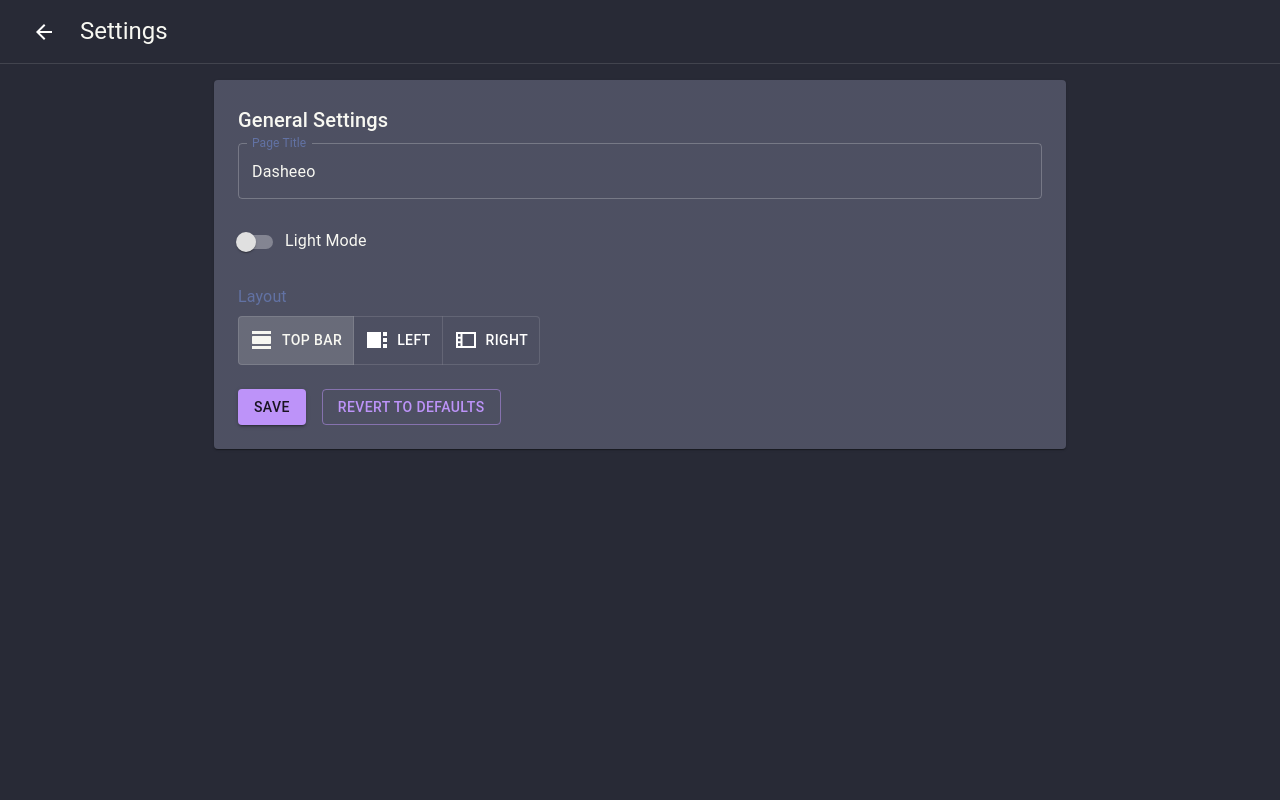
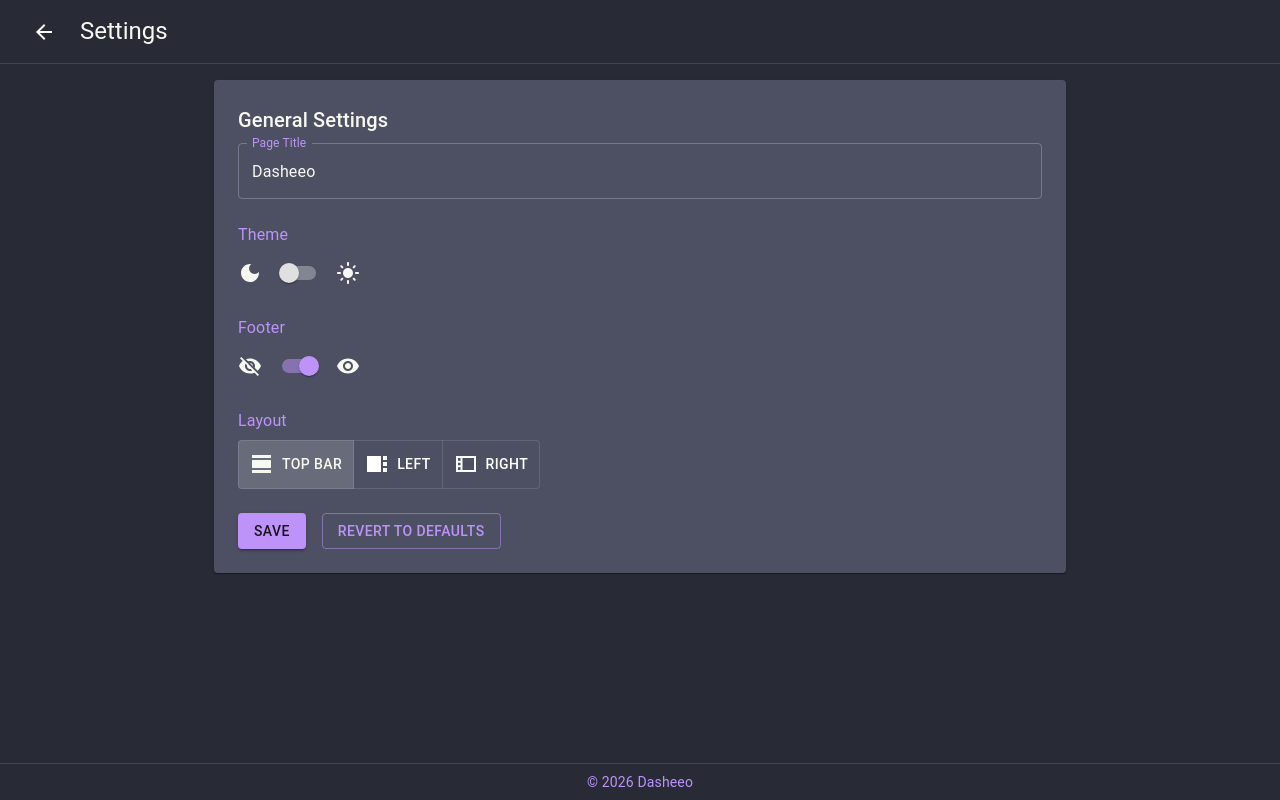
Before and after one commit to glenc93/dasheeo, a Next.js app: page /settings in a window 1280 px wide. Built offline with nearby package versions, Linux system fonts and the light colour scheme.

Commit message:
added toggle to show and hide footer

```diff
--- a/src/app/settings/page.tsx
+++ b/src/app/settings/page.tsx
@@ -16,16 +16,17 @@ import {
   ToggleButtonGroup,
   ToggleButton,
 } from '@mui/material';
-import { ArrowBack, ViewDay, ViewSidebar, ViewSidebarOutlined } from '@mui/icons-material';
+import { ArrowBack, ViewDay, ViewSidebar, ViewSidebarOutlined, LightMode, DarkMode, Visibility, VisibilityOff } from '@mui/icons-material';
 import { useRouter } from 'next/navigation';
 import { useSettingsStore } from '@/store/settingsStore';
 import { useThemeStore } from '@/store/themeStore';
+import { Footer } from '@/components/Footer';
 import { useState } from 'react';
 import { useSnackbar } from 'notistack';
 
 export default function SettingsPage() {
   const router = useRouter();
-  const { pageTitle, layout, setPageTitle, setLayout, resetSettings } = useSettingsStore();
+  const { pageTitle, layout, showFooter, setPageTitle, setLayout, setShowFooter, resetSettings } = useSettingsStore();
   const { mode, setMode } = useThemeStore();
   const { enqueueSnackbar } = useSnackbar();
 
@@ -44,7 +45,7 @@ export default function SettingsPage() {
   };
 
   return (
-    <Box sx={{ minHeight: '100vh', bgcolor: 'background.default' }}>
+    <Box sx={{ display: 'flex', flexDirection: 'column', minHeight: '100vh', bgcolor: 'background.default' }}>
       <Toolbar sx={{ borderBottom: 1, borderColor: 'divider', mb: 2 }}>
         <IconButton onClick={() => router.push('/')} sx={{ mr: 2 }}>
           <ArrowBack />
@@ -53,7 +54,7 @@ export default function SettingsPage() {
           Settings
         </Typography>
       </Toolbar>
-      <Container maxWidth="md">
+      <Container maxWidth="md" sx={{ flexGrow: 1 }}>
         <Paper sx={{ p: 3 }}>
           <Typography variant="h6" gutterBottom>
             General Settings
@@ -65,16 +66,32 @@ export default function SettingsPage() {
             fullWidth
             sx={{ mb: 3 }}
           />
-          <FormControlLabel
-            control={
+          <Box sx={{ mb: 3 }}>
+            <FormLabel component="legend" sx={{ mb: 1 }}>
+              Theme
+            </FormLabel>
+            <Box sx={{ display: 'flex', alignItems: 'center', gap: 1 }}>
+              <DarkMode />
               <Switch
                 checked={mode === 'light'}
                 onChange={(e) => setMode(e.target.checked ? 'light' : 'dark')}
               />
-            }
-            label="Light Mode"
-            sx={{ mb: 3, display: 'block' }}
-          />
+              <LightMode />
+            </Box>
+          </Box>
+          <Box sx={{ mb: 3 }}>
+            <FormLabel component="legend" sx={{ mb: 1 }}>
+              Footer
+            </FormLabel>
+            <Box sx={{ display: 'flex', alignItems: 'center', gap: 1 }}>
+              <VisibilityOff />
+              <Switch
+                checked={showFooter}
+                onChange={(e) => setShowFooter(e.target.checked)}
+              />
+              <Visibility />
+            </Box>
+          </Box>
           <Box sx={{ mb: 3 }}>
             <FormLabel component="legend" sx={{ mb: 1 }}>
               Layout
@@ -109,6 +126,7 @@ export default function SettingsPage() {
           </Stack>
         </Paper>
       </Container>
+      <Footer />
     </Box>
   );
 }
--- /dev/null
+++ b/src/components/Footer.tsx
@@ -0,0 +1,24 @@
+'use client';
+
+import { Box, Typography } from '@mui/material';
+
+export function Footer() {
+  return (
+    <Box
+      component="footer"
+      sx={{
+        py: 1,
+        px: 2,
+        mt: 'auto',
+        borderTop: 1,
+        borderColor: 'divider',
+        bgcolor: 'background.default',
+        textAlign: 'center',
+      }}
+    >
+      <Typography variant="body2" color="primary.main">
+        © {new Date().getFullYear()} Dasheeo
+      </Typography>
+    </Box>
+  );
+}
--- a/src/store/settingsStore.ts
+++ b/src/store/settingsStore.ts
@@ -6,14 +6,17 @@ type LayoutType = 'default' | 'sidebar-left' | 'sidebar-right';
 interface SettingsStore {
   pageTitle: string;
   layout: LayoutType;
+  showFooter: boolean;
   setPageTitle: (title: string) => void;
   setLayout: (layout: LayoutType) => void;
+  setShowFooter: (show: boolean) => void;
   resetSettings: () => void;
 }
 
 const defaultSettings = {
   pageTitle: 'Dasheeo',
   layout: 'default' as LayoutType,
+  showFooter: true,
 };
 
 export const useSettingsStore = create<SettingsStore>()(
@@ -22,6 +25,7 @@ export const useSettingsStore = create<SettingsStore>()(
       ...defaultSettings,
       setPageTitle: (title) => set({ pageTitle: title }),
       setLayout: (layout) => set({ layout }),
+      setShowFooter: (show) => set({ showFooter: show }),
       resetSettings: () => set(defaultSettings),
     }),
     {
--- a/src/theme/theme.ts
+++ b/src/theme/theme.ts
@@ -8,6 +8,30 @@ export const lightTheme = createTheme({
     },
     secondary: {
       main: '#ff79c6',
+    },
+  },
+  components: {
+    MuiTextField: {
+      styleOverrides: {
+        root: {
+          '& .MuiInputLabel-root': {
+            color: '#bd93f9',
+          },
+          '& .MuiInputLabel-root.Mui-focused': {
+            color: '#bd93f9',
+          },
+          '& .MuiFormHelperText-root': {
+            color: '#bd93f9',
+          },
+        },
+      },
+    },
+    MuiFormLabel: {
+      styleOverrides: {
+        root: {
+          color: '#bd93f9',
+        },
+      },
     },
   },
 });
@@ -42,4 +66,28 @@ export const darkTheme = createTheme({
       main: '#50fa7b',
     },
   },
+  components: {
+    MuiTextField: {
+      styleOverrides: {
+        root: {
+          '& .MuiInputLabel-root': {
+            color: '#bd93f9',
+          },
+          '& .MuiInputLabel-root.Mui-focused': {
+            color: '#bd93f9',
+          },
+          '& .MuiFormHelperText-root': {
+            color: '#bd93f9',
+          },
+        },
+      },
+    },
+    MuiFormLabel: {
+      styleOverrides: {
+        root: {
+          color: '#bd93f9',
+        },
+      },
+    },
+  },
 });
```
Also changed, not shown: src/app/page.tsx (+13 -5 lines).
